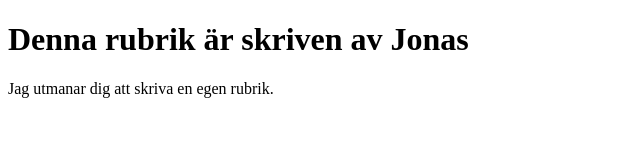
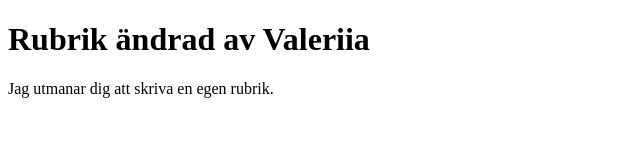
Before and after one commit to Bjarnehall/test-github, a plain HTML site: page index.html in a window 1280 px wide. Shown: the whole page, without its empty margins (0-640 px from the left). Drawn offline with Linux system fonts and the light colour scheme.

Commit message:
Ändrade rubriken med JavaScript

```diff
--- a/index.html
+++ b/index.html
@@ -9,5 +9,9 @@
 
     <p>Jag utmanar dig att skriva en egen rubrik.</p>
 
+    <script>
+        document.querySelector("h1").textContent = "Rubrik ändrad av Valeriia";
+    </script>
+
 </body>
 </html>
```
